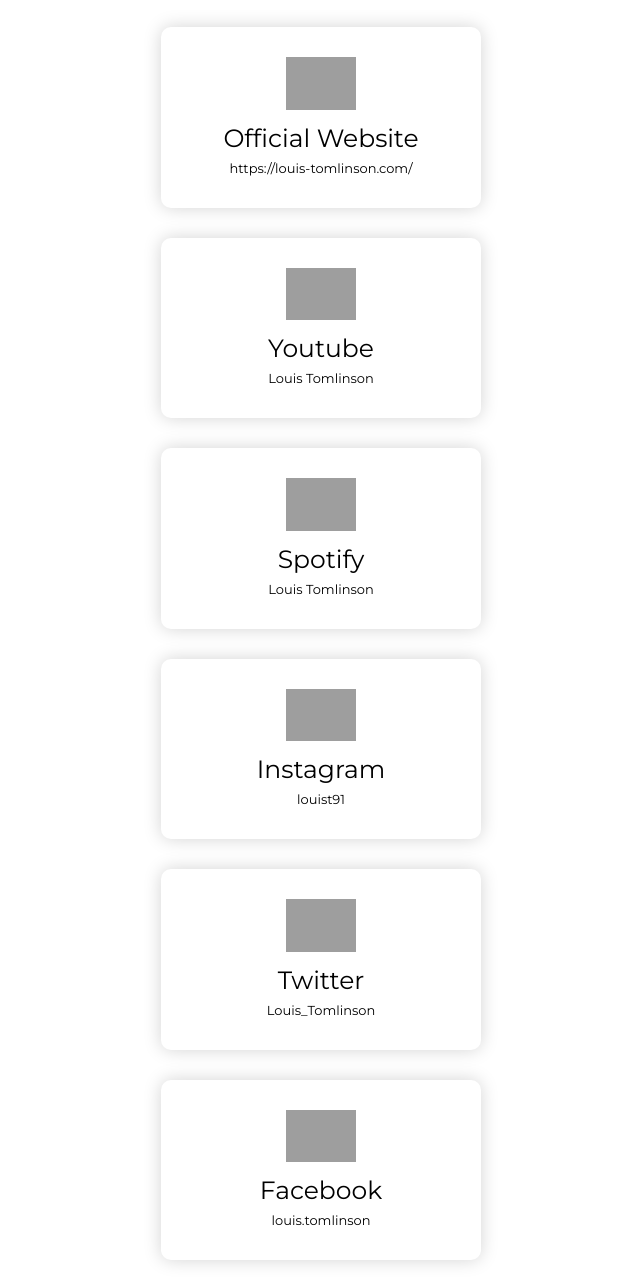
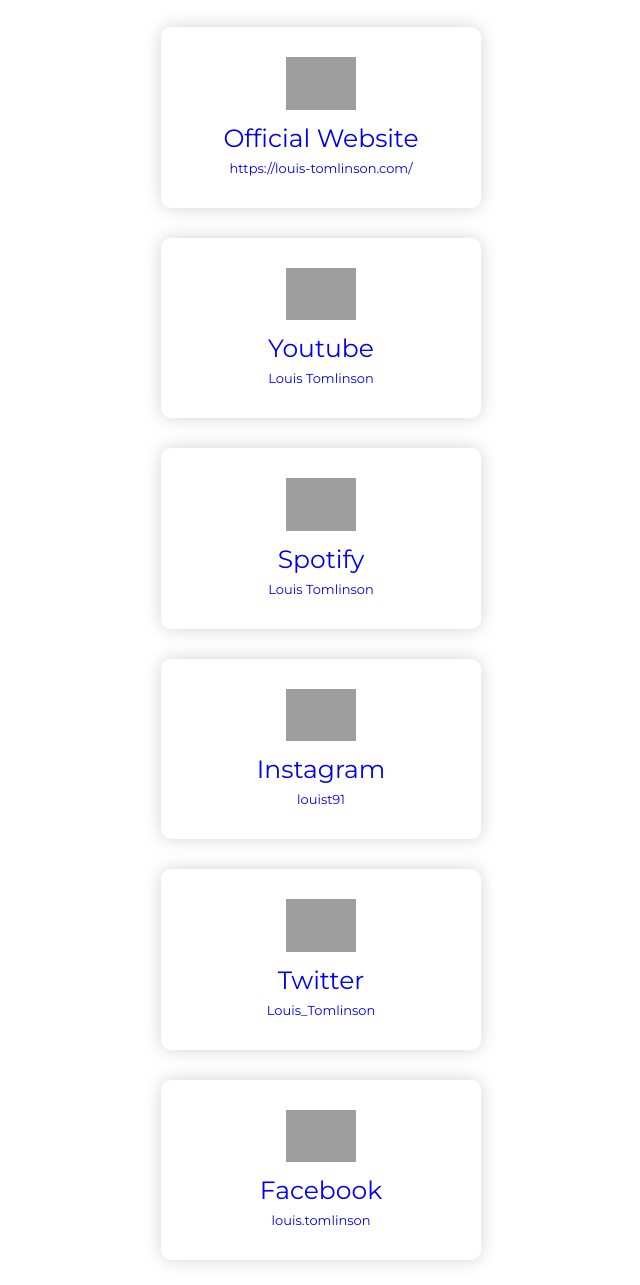
Before and after one commit to ainturs/final_project1, a plain HTML site: page index.html in a window 1280 px wide. Shown: the part 6115-7400 px from the top of the page, without its empty margins (309-949 px from the left). Drawn offline with Linux system fonts and the light colour scheme; grey boxes are pictures that could not be loaded; a script that the page names is missing.

Commit message:
add link into contact section

```diff
--- a/index.html
+++ b/index.html
@@ -252,43 +252,67 @@
                 <div class="contact-item">
                     <div class="icon"><img src="https://img.icons8.com/clouds/100/000000/domain.png"/></div>
                     <div class="contact-info">
-                        <h1>Official Website</h1>
-                        <h2>https://louis-tomlinson.com/</h2>
+                        <h1>
+                            <a href="https://www.louis-tomlinson.com/">Official Website</a>
+                        </h1>
+                        <h2>
+                            <a href="https://www.louis-tomlinson.com/">https://louis-tomlinson.com/</a>
+                        </h2>
                     </div>
                 </div>
                 <div class="contact-item">
                     <div class="icon"><img src="https://img.icons8.com/clouds/100/000000/youtube.png"/></div>
                     <div class="contact-info">
-                        <h1>Youtube</h1>
-                        <h2>Louis Tomlinson</h2>
+                        <h1>
+                            <a href="https://www.youtube.com/channel/UCBSxVE6JoMg0WXvpm47OS3g">Youtube</a>
+                        </h1>
+                        <h2>
+                            <a href="https://www.youtube.com/channel/UCBSxVE6JoMg0WXvpm47OS3g">Louis Tomlinson</a>
+                        </h2>
                     </div>
                 </div>
                 <div class="contact-item">
                     <div class="icon"><img src="https://img.icons8.com/clouds/100/000000/spotify.png"/></div>
                     <div class="contact-info">
-                        <h1>Spotify</h1>
-                        <h2>Louis Tomlinson</h2>
+                        <h1>
+                            <a href="https://open.spotify.com/artist/57WHJIHrjOE3iAxpihhMnp?si=Rk6HiAMTTL-Ih_SpZF4tHA&dl_branch=1">Spotify</a>
+                        </h1>
+                        <h2>
+                            <a href="https://open.spotify.com/artist/57WHJIHrjOE3iAxpihhMnp?si=Rk6HiAMTTL-Ih_SpZF4tHA&dl_branch=1">Louis Tomlinson</a>
+                        </h2>
                     </div>
                 </div>
                 <div class="contact-item">
                     <div class="icon"><img src="https://img.icons8.com/clouds/100/000000/instagram-new.png"/></div>
                     <div class="contact-info">
-                        <h1>Instagram</h1>
-                        <h2>louist91</h2>
+                        <h1>
+                            <a href="https://www.instagram.com/louist91/">Instagram</a>
+                        </h1>
+                        <h2>
+                            <a href="https://www.instagram.com/louist91/">louist91</a>
+                        </h2>
                     </div>
                 </div>
                 <div class="contact-item">
                     <div class="icon"><img src="https://img.icons8.com/clouds/100/000000/twitter.png"/></div>
                     <div class="contact-info">
-                        <h1>Twitter</h1>
-                        <h2>Louis_Tomlinson</h2>
+                        <h1>
+                            <a href="https://twitter.com/louis_tomlinson">Twitter</a>
+                        </h1>
+                        <h2>
+                            <a href="https://twitter.com/louis_tomlinson">Louis_Tomlinson</a>
+                        </h2>
                     </div>
                 </div>
                 <div class="contact-item">
                     <div class="icon"><img src="https://img.icons8.com/clouds/100/000000/facebook-new.png"/></div>
                     <div class="contact-info">
-                        <h1>Facebook</h1>
-                        <h2>louis.tomlinson</h2>
+                        <h1>
+                            <a href="https://www.facebook.com/louis.tomlinson">Facebook</a>
+                        </h1>
+                        <h2>
+                            <a href="https://www.facebook.com/louis.tomlinson">louis.tomlinson</a>
+                        </h2>
                     </div>
                 </div>
             </div>
--- a/style_fp1.css
+++ b/style_fp1.css
@@ -446,6 +446,7 @@
     flex-direction: column;
     max-width: 1200px;
     margin: 0 auto;
+    color: black;
 }
 #contact .contact-items {
     width: 400px;
```
